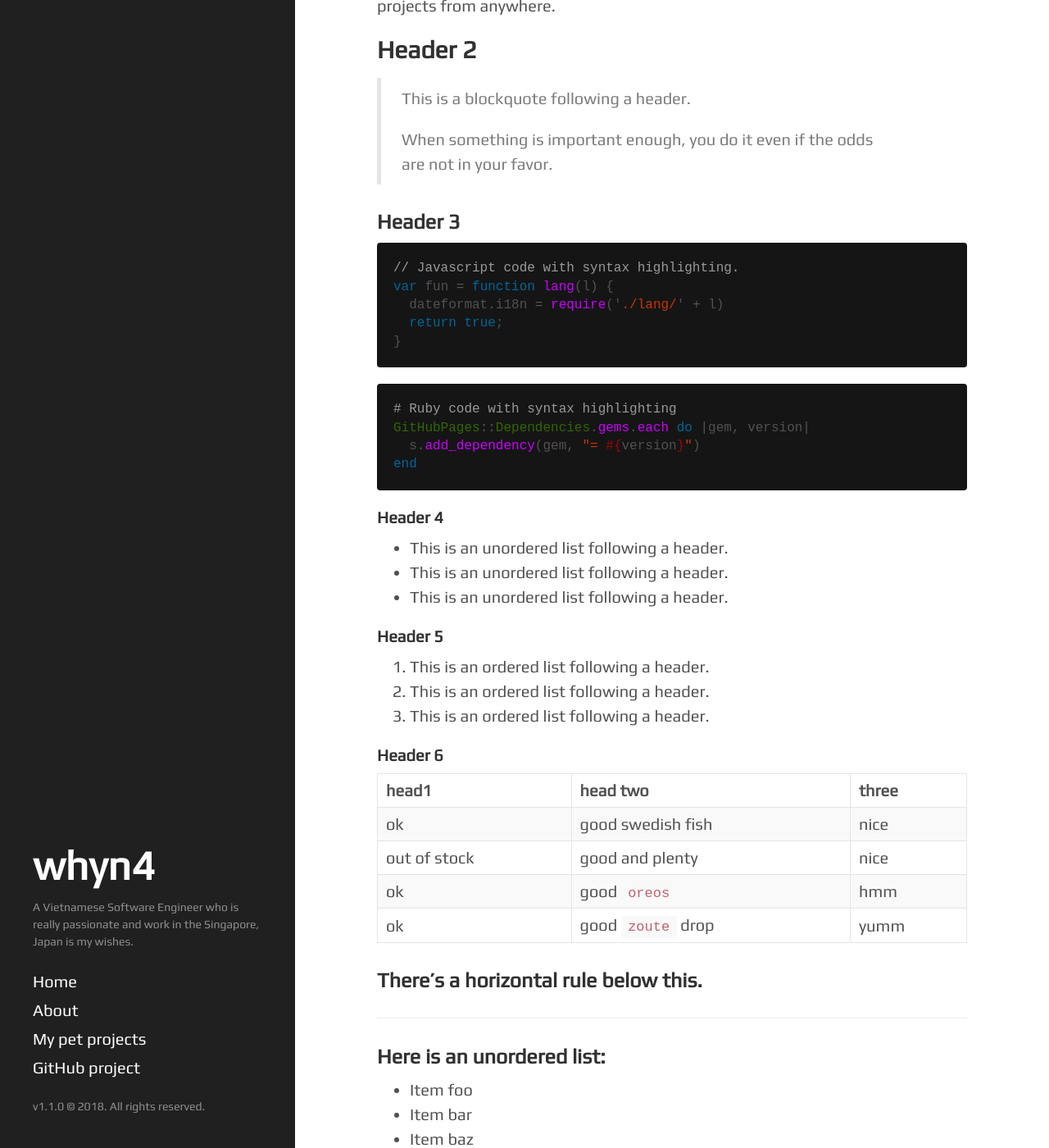
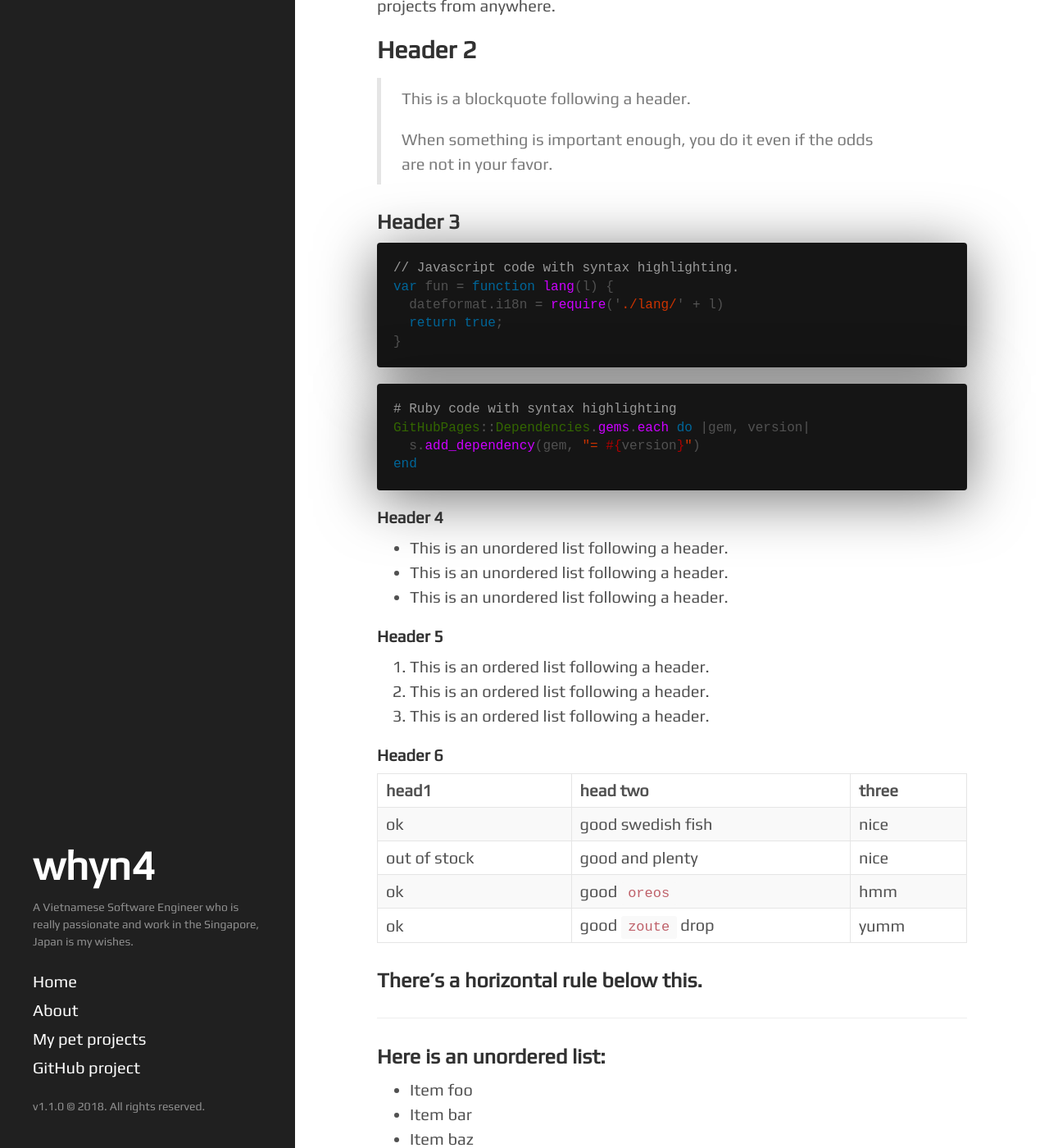
Before and after one commit to Quynh-Nguyen/quynh-nguyen.github.io, a Jekyll site: the page built from _posts/2018-08-07-microservices-kubernetes.md, in a window 1280 px wide and 1400 px high, scrolled down 719 px. Shown: the whole window at 82% size. Built offline with Jekyll 4.4.1, drawn with Linux system fonts in a browser that asks for light colours.

Commit message:
Update poole.css

```diff
--- a/public/css/poole.css
+++ b/public/css/poole.css
@@ -172,7 +172,7 @@ pre {
   word-break: break-all;
   word-wrap: break-word;
   background-color: #151515;
-  box-shadown: 0 10px 70px rgba(0,0,0,.55);
+  box-shadow: 0 10px 70px rgba(0,0,0,.55);
 }
 pre code {
   padding: 0;
```
